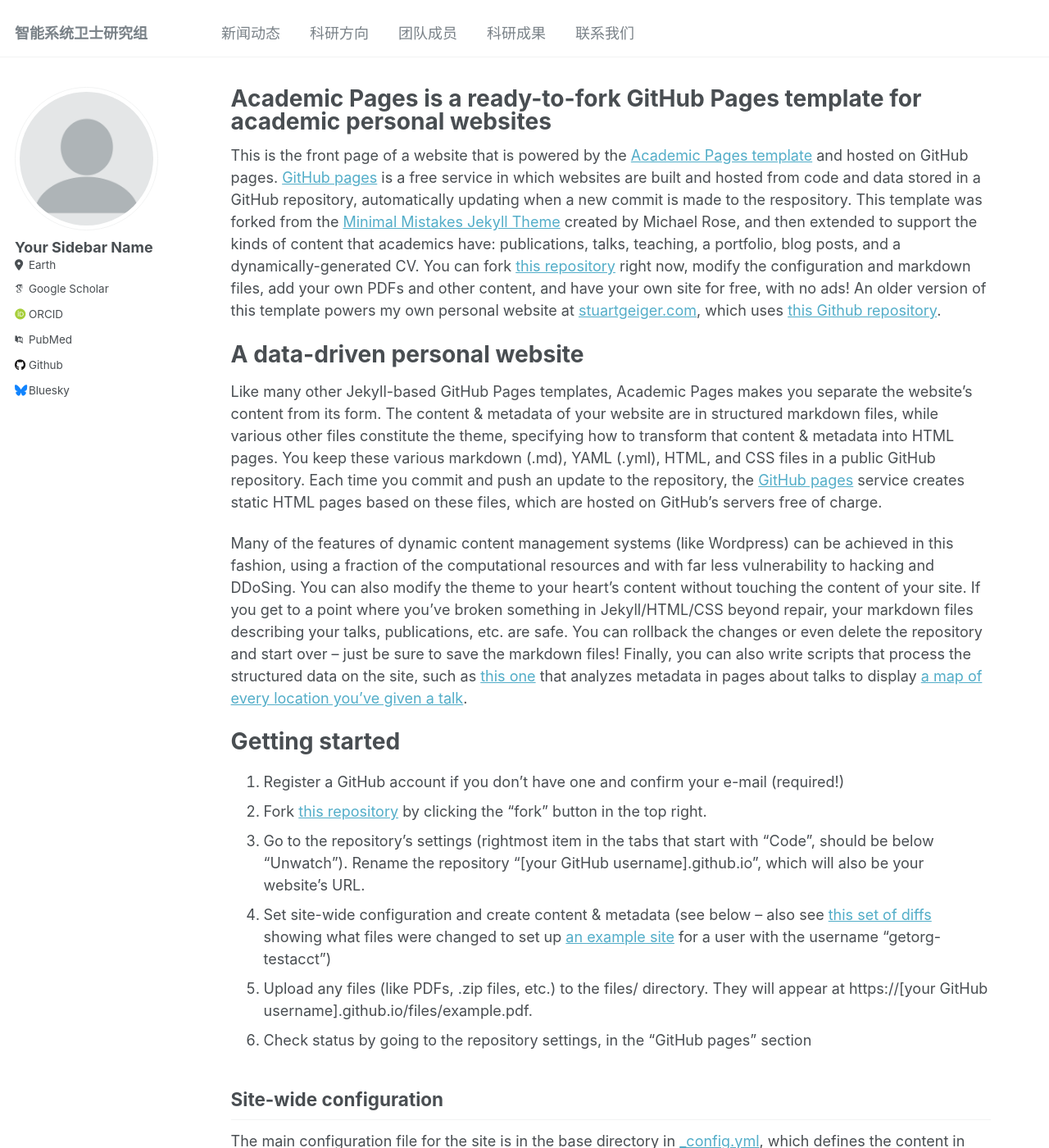
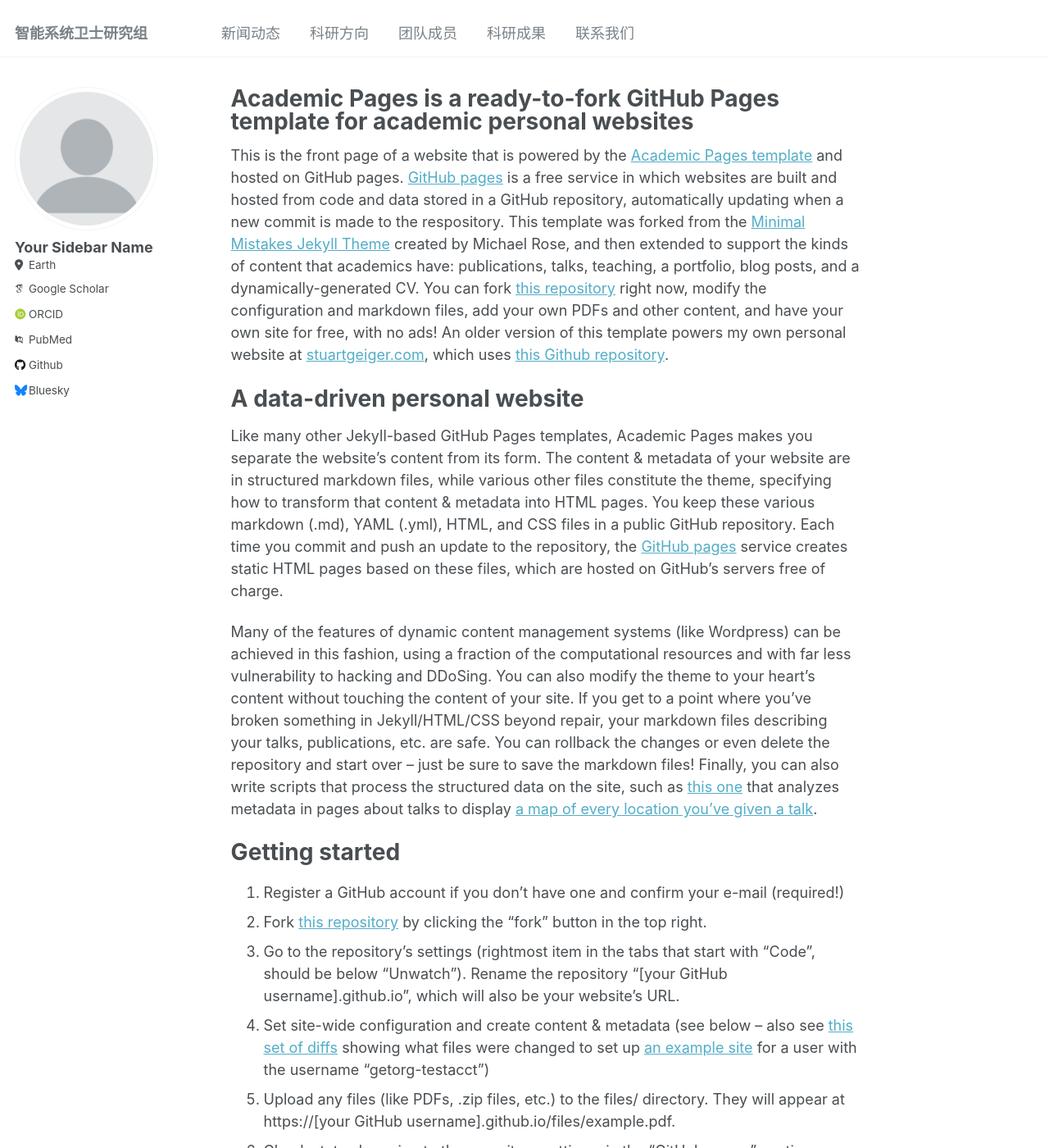
Before and after one commit to IntelliGuard/IntelliGuard-CN, a Jekyll site: the page built from _pages/about.md, in a window 1280 px wide and 1400 px high. Shown: the whole window at 82% size. Built offline with Jekyll 4.4.1, drawn with Linux system fonts in a browser that asks for light colours; some web fonts are replaced.

Commit message:
update scss

```diff
--- a/_sass/_page.scss
+++ b/_sass/_page.scss
@@ -20,8 +20,8 @@
   @include breakpoint($large) {
     @include span(10 of 12 last);
     @include prefix(0.5 of 12);
-    // @include suffix(2 of 12);
-    @include suffix(0.5 of 12);
+    @include suffix(2 of 12);
+    // @include suffix(0.5 of 12);
   }
 
   .page__inner-wrap {
```
